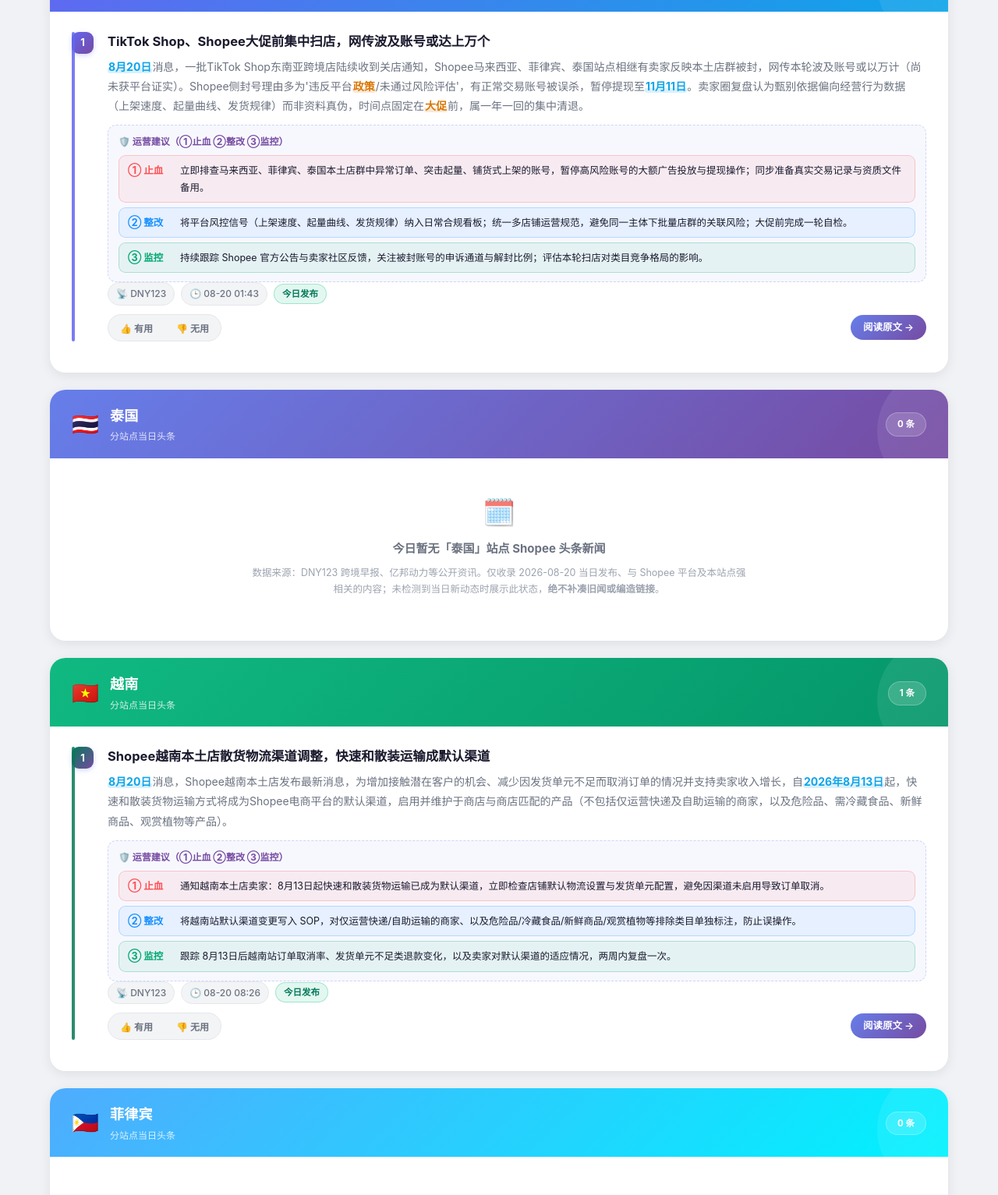
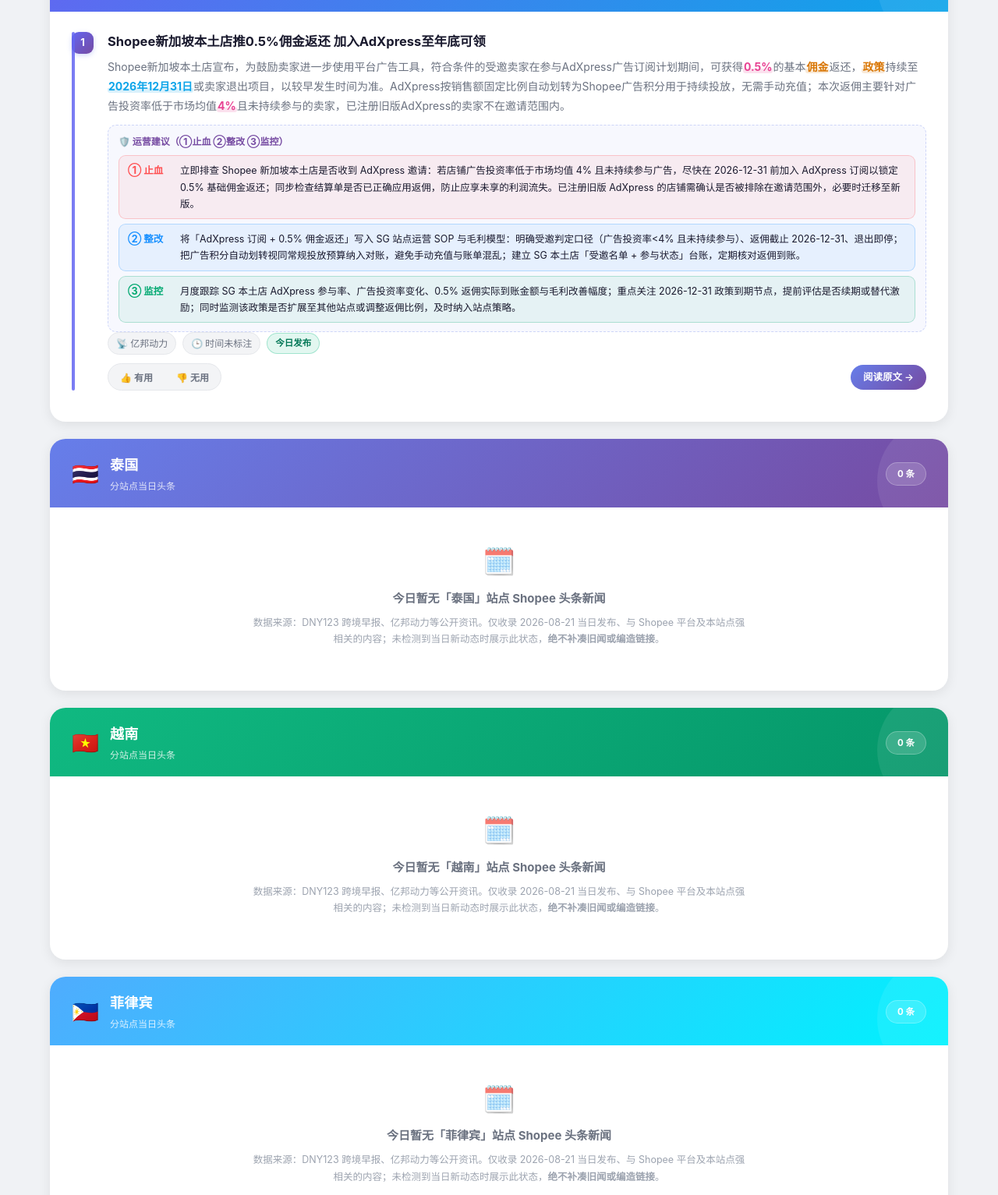
Before and after one commit to yangshako-sketch/shopee-today-headlines, a plain HTML site: page index.html in a window 1280 px wide. Shown: the part 578-2111 px from the top of the page at 78% size. Drawn offline with Linux system fonts and the light colour scheme.

Commit message:
fix: push 2026-08-21 today page

```diff
--- a/index.html
+++ b/index.html
@@ -170,13 +170,13 @@
   <div class="header-content">
     <div class="header-branding">
       <div class="header-title"><span class="wave">📰</span> Shopee 站点今日重点新闻</div>
-      <div class="header-subtitle">每日捕捉 · 严格仅收录 2026年08月20日（周四）当日发布 · 按站点智能归类</div>
+      <div class="header-subtitle">每日捕捉 · 严格仅收录 2026年08月21日（周五）当日发布 · 按站点智能归类</div>
     </div>
     <div class="header-stats">
       <span class="stat-chip">今日收录 <span class="num">2</span> 条</span>
       <span class="stat-chip">覆盖 <span class="num">1</span>/6 站点</span>
       <span class="stat-chip">运营建议 <span class="num">2</span> 条</span>
-      <span class="stat-chip">更新 <span class="num">12:15</span></span>
+      <span class="stat-chip">更新 <span class="num">10:20</span></span>
     </div>
   </div>
 </header>
@@ -184,11 +184,11 @@
 <nav class="site-nav">
 <a class="nav-pill" href="#sec-all">🌐 综合全站</a>
 <a class="nav-pill is-empty" href="#sec-TH">🇹🇭 泰国</a>
-<a class="nav-pill" href="#sec-VN">🇻🇳 越南</a>
+<a class="nav-pill is-empty" href="#sec-VN">🇻🇳 越南</a>
 <a class="nav-pill is-empty" href="#sec-PH">🇵🇭 菲律宾</a>
 <a class="nav-pill is-empty" href="#sec-ID">🇮🇩 印尼</a>
 <a class="nav-pill is-empty" href="#sec-MY">🇲🇾 马来西亚</a>
-<a class="nav-pill is-empty" href="#sec-SG">🇸🇬 新加坡</a>
+<a class="nav-pill" href="#sec-SG">🇸🇬 新加坡</a>
 <a class="nav-pill" href="#sec-pref">🎯 我的偏好</a>
 </nav>
 
@@ -239,15 +239,15 @@
       </div>
       <div class="card-body">
 
-        <article class="news-item" id="card-y123comt7oZajr59" data-url="https://www.dny123.com/t/7oZajr59" data-site="TH" data-kw="大促,政策" style="--item-accent:#6366f1">
+        <article class="news-item" id="card-ngozb695859shtml" data-url="https://www.ebrun.com/ebrungo/zb/695859.shtml" data-site="SG" data-kw="佣金,政策" style="--item-accent:#6366f1">
           <div class="item-num">1</div>
           <div class="item-main">
-            <a class="item-title" href="https://www.dny123.com/t/7oZajr59" target="_blank" rel="noopener noreferrer">TikTok Shop、Shopee大促前集中扫店，网传波及账号或达上万个</a>
-            <p class="item-summary"><span class="hl hl-date">8月20日</span>消息，一批TikTok Shop东南亚跨境店陆续收到关店通知，Shopee马来西亚、菲律宾、泰国站点相继有卖家反映本土店群被封，网传本轮波及账号或以万计（尚未获平台证实）。Shopee侧封号理由多为&#x27;违反平台<span class="hl hl-kw">政策</span>/未通过风险评估&#x27;，有正常交易账号被误杀，暂停提现至<span class="hl hl-date">11月11日</span>。卖家圈复盘认为甄别依据偏向经营行为数据（上架速度、起量曲线、发货规律）而非资料真伪，时间点固定在<span class="hl hl-kw">大促</span>前，属一年一回的集中清退。</p>
-            <div class="item-advice"><div class="ia-head">🛡️ 运营建议（①止血 ②整改 ③监控）</div><div class="m-step m-stop"><span class="lab">① 止血</span><span>立即排查马来西亚、菲律宾、泰国本土店群中异常订单、突击起量、铺货式上架的账号，暂停高风险账号的大额广告投放与提现操作；同步准备真实交易记录与资质文件备用。</span></div><div class="m-step m-fix"><span class="lab">② 整改</span><span>将平台风控信号（上架速度、起量曲线、发货规律）纳入日常合规看板；统一多店铺运营规范，避免同一主体下批量店群的关联风险；大促前完成一轮自检。</span></div><div class="m-step m-mon"><span class="lab">③ 监控</span><span>持续跟踪 Shopee 官方公告与卖家社区反馈，关注被封账号的申诉通道与解封比例；评估本轮扫店对类目竞争格局的影响。</span></div></div>
+            <a class="item-title" href="https://www.ebrun.com/ebrungo/zb/695859.shtml" target="_blank" rel="noopener noreferrer">Shopee新加坡本土店推0.5%佣金返还 加入AdXpress至年底可领</a>
+            <p class="item-summary">Shopee新加坡本土店宣布，为鼓励卖家进一步使用平台广告工具，符合条件的受邀卖家在参与AdXpress广告订阅计划期间，可获得<span class="hl hl-num">0.5%</span>的基本<span class="hl hl-kw">佣金</span>返还，<span class="hl hl-kw">政策</span>持续至<span class="hl hl-date">2026年12月31日</span>或卖家退出项目，以较早发生时间为准。AdXpress按销售额固定比例自动划转为Shopee广告积分用于持续投放，无需手动充值；本次返佣主要针对广告投资率低于市场均值<span class="hl hl-num">4%</span>且未持续参与的卖家，已注册旧版AdXpress的卖家不在邀请范围内。</p>
+            <div class="item-advice"><div class="ia-head">🛡️ 运营建议（①止血 ②整改 ③监控）</div><div class="m-step m-stop"><span class="lab">① 止血</span><span>立即排查 Shopee 新加坡本土店是否收到 AdXpress 邀请：若店铺广告投资率低于市场均值 4% 且未持续参与广告，尽快在 2026-12-31 前加入 AdXpress 订阅以锁定 0.5% 基础佣金返还；同步检查结算单是否已正确应用返佣，防止应享未享的利润流失。已注册旧版 AdXpress 的店铺需确认是否被排除在邀请范围外，必要时迁移至新版。</span></div><div class="m-step m-fix"><span class="lab">② 整改</span><span>将「AdXpress 订阅 + 0.5% 佣金返还」写入 SG 站点运营 SOP 与毛利模型：明确受邀判定口径（广告投资率&lt;4% 且未持续参与）、返佣截止 2026-12-31、退出即停；把广告积分自动划转视同常规投放预算纳入对账，避免手动充值与账单混乱；建立 SG 本土店「受邀名单 + 参与状态」台账，定期核对返佣到账。</span></div><div class="m-step m-mon"><span class="lab">③ 监控</span><span>月度跟踪 SG 本土店 AdXpress 参与率、广告投资率变化、0.5% 返佣实际到账金额与毛利改善幅度；重点关注 2026-12-31 政策到期节点，提前评估是否续期或替代激励；同时监测该政策是否扩展至其他站点或调整返佣比例，及时纳入站点策略。</span></div></div>
             <div class="item-meta">
-              <span class="meta-pill">📡 DNY123</span>
-              <span class="meta-pill">🕒 08-20 01:43</span>
+              <span class="meta-pill">📡 亿邦动力</span>
+              <span class="meta-pill">🕒 时间未标注</span>
               <span class="tag-today">今日发布</span>
             </div>
             <div class="item-actions">
@@ -255,7 +255,7 @@
                 <button type="button" class="ut-btn ut-like" data-act="like">👍 有用</button>
                 <button type="button" class="ut-btn ut-dislike" data-act="dislike">👎 无用</button>
               </div>
-              <a class="read-btn" href="https://www.dny123.com/t/7oZajr59" target="_blank" rel="noopener noreferrer">阅读原文 →</a>
+              <a class="read-btn" href="https://www.ebrun.com/ebrungo/zb/695859.shtml" target="_blank" rel="noopener noreferrer">阅读原文 →</a>
             </div>
           </div>
         </article>
@@ -280,7 +280,7 @@
         <div class="empty-state">
           <div class="empty-icon">🗓️</div>
           <div class="empty-title">今日暂无「泰国」站点 Shopee 头条新闻</div>
-          <div class="empty-sub">数据来源：DNY123 跨境早报、亿邦动力等公开资讯。仅收录 2026-08-20 当日发布、与 Shopee 平台及本站点强相关的内容；未检测到当日新动态时展示此状态，<b>绝不补凑旧闻或编造链接</b>。</div>
+          <div class="empty-sub">数据来源：DNY123 跨境早报、亿邦动力等公开资讯。仅收录 2026-08-21 当日发布、与 Shopee 平台及本站点强相关的内容；未检测到当日新动态时展示此状态，<b>绝不补凑旧闻或编造链接</b>。</div>
         </div>
       </div>
     </section>
@@ -295,31 +295,16 @@
           </div>
         </div>
         <div class="card-header-right">
-          <span class="card-badge">1 条</span>
+          <span class="card-badge">0 条</span>
         </div>
       </div>
       <div class="card-body">
 
-        <article class="news-item" id="card-y123comtDigYZNKh" data-url="https://www.dny123.com/t/DigYZNKh" data-site="VN" data-kw="" style="--item-accent:#047857">
-          <div class="item-num">1</div>
-          <div class="item-main">
-            <a class="item-title" href="https://www.dny123.com/t/DigYZNKh" target="_blank" rel="noopener noreferrer">Shopee越南本土店散货物流渠道调整，快速和散装运输成默认渠道</a>
-            <p class="item-summary"><span class="hl hl-date">8月20日</span>消息，Shopee越南本土店发布最新消息，为增加接触潜在客户的机会、减少因发货单元不足而取消订单的情况并支持卖家收入增长，自<span class="hl hl-date">2026年8月13日</span>起，快速和散装货物运输方式将成为Shopee电商平台的默认渠道，启用并维护于商店与商店匹配的产品（不包括仅运营快递及自助运输的商家，以及危险品、需冷藏食品、新鲜商品、观赏植物等产品）。</p>
-            <div class="item-advice"><div class="ia-head">🛡️ 运营建议（①止血 ②整改 ③监控）</div><div class="m-step m-stop"><span class="lab">① 止血</span><span>通知越南本土店卖家：8月13日起快速和散装货物运输已成为默认渠道，立即检查店铺默认物流设置与发货单元配置，避免因渠道未启用导致订单取消。</span></div><div class="m-step m-fix"><span class="lab">② 整改</span><span>将越南站默认渠道变更写入 SOP，对仅运营快递/自助运输的商家、以及危险品/冷藏食品/新鲜商品/观赏植物等排除类目单独标注，防止误操作。</span></div><div class="m-step m-mon"><span class="lab">③ 监控</span><span>跟踪 8月13日后越南站订单取消率、发货单元不足类退款变化，以及卖家对默认渠道的适应情况，两周内复盘一次。</span></div></div>
-            <div class="item-meta">
-              <span class="meta-pill">📡 DNY123</span>
-              <span class="meta-pill">🕒 08-20 08:26</span>
-              <span class="tag-today">今日发布</span>
-            </div>
-            <div class="item-actions">
-              <div class="useful-toggle" role="group" aria-label="标记这条新闻对我是否有用">
-                <button type="button" class="ut-btn ut-like" data-act="like">👍 有用</button>
-                <button type="button" class="ut-btn ut-dislike" data-act="dislike">👎 无用</button>
-              </div>
-              <a class="read-btn" href="https://www.dny123.com/t/DigYZNKh" target="_blank" rel="noopener noreferrer">阅读原文 →</a>
-            </div>
-          </div>
-        </article>
+        <div class="empty-state">
+          <div class="empty-icon">🗓️</div>
+          <div class="empty-title">今日暂无「越南」站点 Shopee 头条新闻</div>
+          <div class="empty-sub">数据来源：DNY123 跨境早报、亿邦动力等公开资讯。仅收录 2026-08-21 当日发布、与 Shopee 平台及本站点强相关的内容；未检测到当日新动态时展示此状态，<b>绝不补凑旧闻或编造链接</b>。</div>
+        </div>
       </div>
     </section>
 
@@ -341,7 +326,7 @@
         <div class="empty-state">
           <div class="empty-icon">🗓️</div>
           <div class="empty-title">今日暂无「菲律宾」站点 Shopee 头条新闻</div>
-          <div class="empty-sub">数据来源：DNY123 跨境早报、亿邦动力等公开资讯。仅收录 2026-08-20 当日发布、与 Shopee 平台及本站点强相关的内容；未检测到当日新动态时展示此状态，<b>绝不补凑旧闻或编造链接</b>。</div>
+          <div class="empty-sub">数据来源：DNY123 跨境早报、亿邦动力等公开资讯。仅收录 2026-08-21 当日发布、与 Shopee 平台及本站点强相关的内容；未检测到当日新动态时展示此状态，<b>绝不补凑旧闻或编造链接</b>。</div>
         </div>
       </div>
     </section>
@@ -364,7 +349,7 @@
         <div class="empty-state">
           <div class="empty-icon">🗓️</div>
           <div class="empty-title">今日暂无「印尼」站点 Shopee 头条新闻</div>
-          <div class="empty-sub">数据来源：DNY123 跨境早报、亿邦动力等公开资讯。仅收录 2026-08-20 当日发布、与 Shopee 平台及本站点强相关的内容；未检测到当日新动态时展示此状态，<b>绝不补凑旧闻或编造链接</b>。</div>
+          <div class="empty-sub">数据来源：DNY123 跨境早报、亿邦动力等公开资讯。仅收录 2026-08-21 当日发布、与 Shopee 平台及本站点强相关的内容；未检测到当日新动态时展示此状态，<b>绝不补凑旧闻或编造链接</b>。</div>
         </div>
       </div>
     </section>
@@ -387,7 +372,7 @@
         <div class="empty-state">
           <div class="empty-icon">🗓️</div>
           <div class="empty-title">今日暂无「马来西亚」站点 Shopee 头条新闻</div>
-          <div class="empty-sub">数据来源：DNY123 跨境早报、亿邦动力等公开资讯。仅收录 2026-08-20 当日发布、与 Shopee 平台及本站点强相关的内容；未检测到当日新动态时展示此状态，<b>绝不补凑旧闻或编造链接</b>。</div>
+          <div class="empty-sub">数据来源：DNY123 跨境早报、亿邦动力等公开资讯。仅收录 2026-08-21 当日发布、与 Shopee 平台及本站点强相关的内容；未检测到当日新动态时展示此状态，<b>绝不补凑旧闻或编造链接</b>。</div>
         </div>
       </div>
     </section>
@@ -402,23 +387,38 @@
           </div>
         </div>
         <div class="card-header-right">
-          <span class="card-badge">0 条</span>
+          <span class="card-badge">1 条</span>
         </div>
       </div>
       <div class="card-body">
 
-        <div class="empty-state">
-          <div class="empty-icon">🗓️</div>
-          <div class="empty-title">今日暂无「新加坡」站点 Shopee 头条新闻</div>
-          <div class="empty-sub">数据来源：DNY123 跨境早报、亿邦动力等公开资讯。仅收录 2026-08-20 当日发布、与 Shopee 平台及本站点强相关的内容；未检测到当日新动态时展示此状态，<b>绝不补凑旧闻或编造链接</b>。</div>
-        </div>
+        <article class="news-item" id="card-ngozb695859shtml" data-url="https://www.ebrun.com/ebrungo/zb/695859.shtml" data-site="SG" data-kw="佣金,政策" style="--item-accent:#00cec9">
+          <div class="item-num">1</div>
+          <div class="item-main">
+            <a class="item-title" href="https://www.ebrun.com/ebrungo/zb/695859.shtml" target="_blank" rel="noopener noreferrer">Shopee新加坡本土店推0.5%佣金返还 加入AdXpress至年底可领</a>
+            <p class="item-summary">Shopee新加坡本土店宣布，为鼓励卖家进一步使用平台广告工具，符合条件的受邀卖家在参与AdXpress广告订阅计划期间，可获得<span class="hl hl-num">0.5%</span>的基本<span class="hl hl-kw">佣金</span>返还，<span class="hl hl-kw">政策</span>持续至<span class="hl hl-date">2026年12月31日</span>或卖家退出项目，以较早发生时间为准。AdXpress按销售额固定比例自动划转为Shopee广告积分用于持续投放，无需手动充值；本次返佣主要针对广告投资率低于市场均值<span class="hl hl-num">4%</span>且未持续参与的卖家，已注册旧版AdXpress的卖家不在邀请范围内。</p>
+            <div class="item-advice"><div class="ia-head">🛡️ 运营建议（①止血 ②整改 ③监控）</div><div class="m-step m-stop"><span class="lab">① 止血</span><span>立即排查 Shopee 新加坡本土店是否收到 AdXpress 邀请：若店铺广告投资率低于市场均值 4% 且未持续参与广告，尽快在 2026-12-31 前加入 AdXpress 订阅以锁定 0.5% 基础佣金返还；同步检查结算单是否已正确应用返佣，防止应享未享的利润流失。已注册旧版 AdXpress 的店铺需确认是否被排除在邀请范围外，必要时迁移至新版。</span></div><div class="m-step m-fix"><span class="lab">② 整改</span><span>将「AdXpress 订阅 + 0.5% 佣金返还」写入 SG 站点运营 SOP 与毛利模型：明确受邀判定口径（广告投资率&lt;4% 且未持续参与）、返佣截止 2026-12-31、退出即停；把广告积分自动划转视同常规投放预算纳入对账，避免手动充值与账单混乱；建立 SG 本土店「受邀名单 + 参与状态」台账，定期核对返佣到账。</span></div><div class="m-step m-mon"><span class="lab">③ 监控</span><span>月度跟踪 SG 本土店 AdXpress 参与率、广告投资率变化、0.5% 返佣实际到账金额与毛利改善幅度；重点关注 2026-12-31 政策到期节点，提前评估是否续期或替代激励；同时监测该政策是否扩展至其他站点或调整返佣比例，及时纳入站点策略。</span></div></div>
+            <div class="item-meta">
+              <span class="meta-pill">📡 亿邦动力</span>
+              <span class="meta-pill">🕒 时间未标注</span>
+              <span class="tag-today">今日发布</span>
+            </div>
+            <div class="item-actions">
+              <div class="useful-toggle" role="group" aria-label="标记这条新闻对我是否有用">
+                <button type="button" class="ut-btn ut-like" data-act="like">👍 有用</button>
+                <button type="button" class="ut-btn ut-dislike" data-act="dislike">👎 无用</button>
+              </div>
+              <a class="read-btn" href="https://www.ebrun.com/ebrungo/zb/695859.shtml" target="_blank" rel="noopener noreferrer">阅读原文 →</a>
+            </div>
+          </div>
+        </article>
       </div>
     </section>
 </main>
 
 <footer class="app-footer">
   <div>本页为 <b>独立页面</b>，与「每周赋能头条 / index.html」互不干扰，数据源为当日已核验的真实公开资讯（DNY123 跨境早报、亿邦动力等）。</div>
-  <div>收录规则：仅 2026年08月20日 当日发布、与 Shopee 平台及对应站点强相关；链接均为原始来源，<b>绝不编造或补凑旧闻</b>。生成于 2026-08-20 14:40。</div>
+  <div>收录规则：仅 2026年08月21日 当日发布、与 Shopee 平台及对应站点强相关；链接均为原始来源，<b>绝不编造或补凑旧闻</b>。生成于 2026-08-21 10:28。</div>
   <div>👍/👎 标记与偏好记忆默认仅保存在你本机浏览器；点「🎯 我的偏好 → 同步到看板」可导出 user_prefs.json，让每日自动抓取与钉钉推送也参考你的偏好。</div>
 </footer>
 <script>
```
